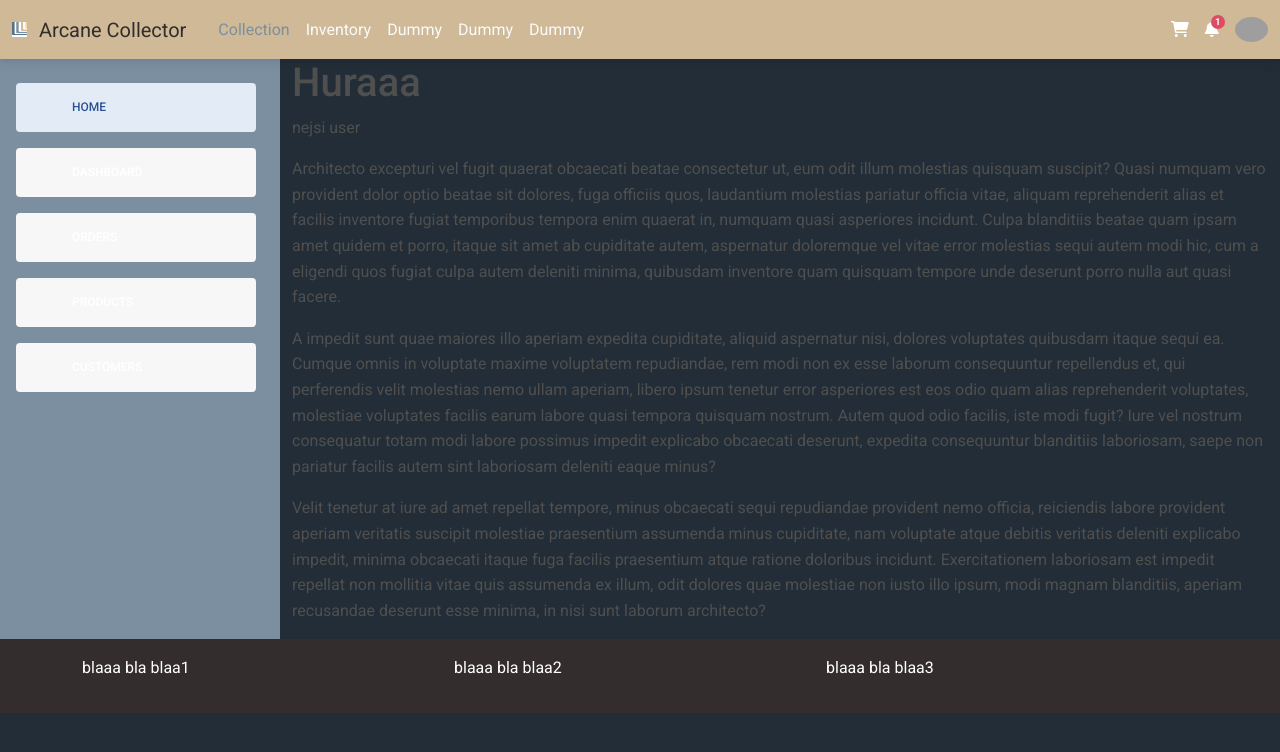
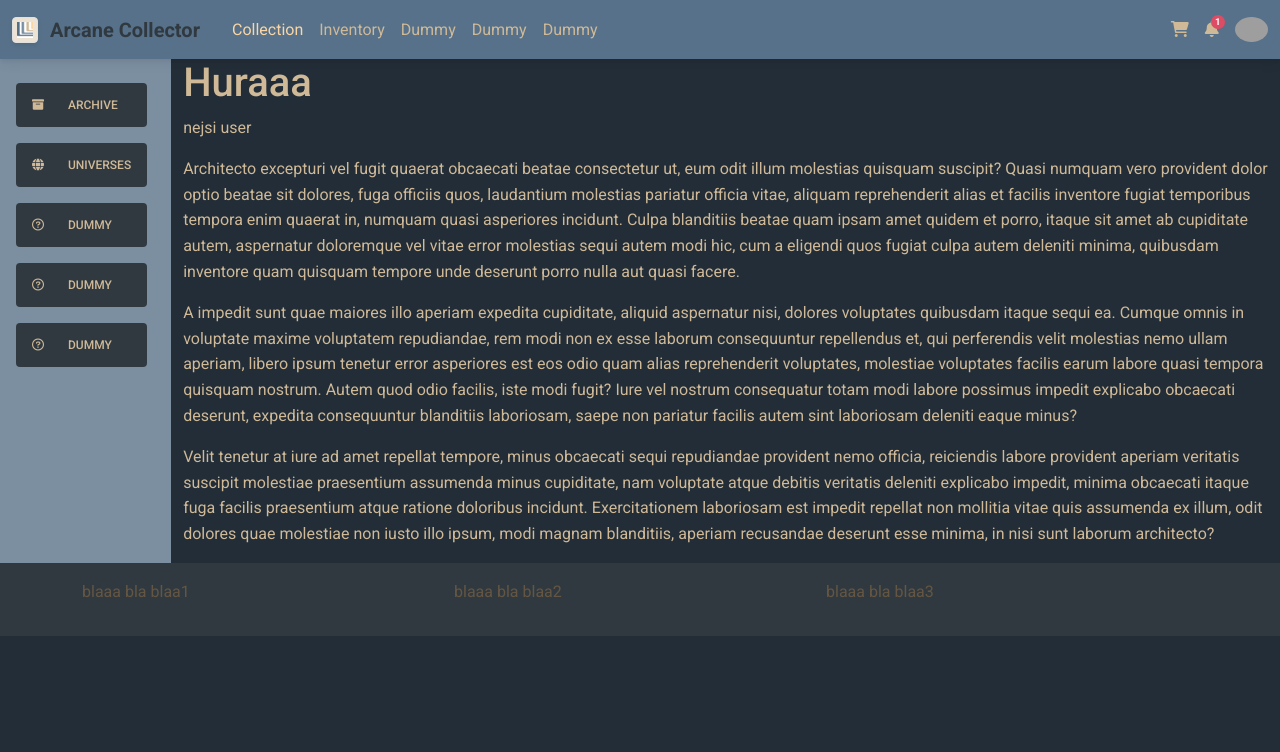
Before and after one commit to LANeo64/arcane-collector, a Django app: page / in a window 1280 px wide. Shown: the top 752 px of the page. Run offline with Django 4.2, Linux system fonts and the light colour scheme; some libraries are stand-ins or nearby versions; grey boxes are pictures that could not be loaded.

Commit message:
Finished first batch of CSS tweaks.

```diff
--- a/collector/collection/templates/collection/menu.html
+++ b/collector/collection/templates/collection/menu.html
@@ -1,33 +1,33 @@
-<div class="d-flex flex-column flex-shrink-0 p-3 text-white" style="width: 280px;">
+<div class="p-lg-3">
     <ul class="nav nav-pills flex-column mb-auto">
-        <li class="nav-item">
-            <a href="#" class="nav-link active" aria-current="page">
-                <svg class="bi me-2" width="16" height="16"><use xlink:href="#home"></use></svg>
-                Home
+        <li>
+            <a href="#" class="nav-link ac-bg-secondary-dark ac-text-tertiary d-flex flex-row flex-nowrap m-1 m-lg-2 p-3" aria-current="page">
+                <i class="fas fa-archive pe-lg-4"></i>
+                <span class="d-none d-lg-inline">Archive</span>
             </a>
         </li>
         <li>
-            <a href="#" class="nav-link text-white">
-                <svg class="bi me-2" width="16" height="16"><use xlink:href="#speedometer2"></use></svg>
-                Dashboard
+            <a href="#" class="nav-link ac-bg-secondary-dark ac-text-tertiary d-flex flex-row flex-nowrap m-1 m-lg-2 p-3">
+                <i class="fas fa-globe pe-lg-4"></i>
+                <span class="d-none d-lg-inline">Universes</span>
             </a>
         </li>
         <li>
-            <a href="#" class="nav-link text-white">
-                <svg class="bi me-2" width="16" height="16"><use xlink:href="#table"></use></svg>
-                Orders
+            <a href="#" class="nav-link ac-bg-secondary-dark ac-text-tertiary d-flex flex-row flex-nowrap m-1 m-lg-2 p-3">
+                <i class="far fa-question-circle pe-lg-4"></i>
+                <span class="d-none d-lg-inline">Dummy</span>
             </a>
         </li>
         <li>
-            <a href="#" class="nav-link text-white">
-                <svg class="bi me-2" width="16" height="16"><use xlink:href="#grid"></use></svg>
-                Products
+            <a href="#" class="nav-link ac-bg-secondary-dark ac-text-tertiary d-flex flex-row flex-nowrap m-1 m-lg-2 p-3">
+                <i class="far fa-question-circle pe-lg-4"></i>
+                <span class="d-none d-lg-inline">Dummy</span>
             </a>
         </li>
         <li>
-            <a href="#" class="nav-link text-white">
-                <svg class="bi me-2" width="16" height="16"><use xlink:href="#people-circle"></use></svg>
-                Customers
+            <a href="#" class="nav-link ac-bg-secondary-dark ac-text-tertiary d-flex flex-row flex-nowrap m-1 m-lg-2 p-3">
+                <i class="far fa-question-circle pe-lg-4"></i>
+                <span class="d-none d-lg-inline">Dummy</span>
             </a>
         </li>
     </ul>
--- a/collector/static/css/colors.css
+++ b/collector/static/css/colors.css
@@ -2,7 +2,6 @@
  * Base colors
  * https://maketintsandshades.com/#567189,7B8FA1,CFB997,FAD6A5
  */
-
 
 :root{
     --ac-primary:#567189;
@@ -29,9 +28,132 @@
     --ac-ter-dark-rgb:83,74,60;
     --ac-qua-light-rgb:253,239,219;
     --ac-qua-dark-rgb:100,86,66;
+
 }
 
 .ac-bg-primary {
     --ac-bg-opacity:1;
+    background-color:rgba(var(--ac-primary-rgb),var(--ac-bg-opacity))!important
+}
+
+.ac-bg-secondary {
+    --ac-bg-opacity:1;
+    background-color:rgba(var(--ac-secondary-rgb),var(--ac-bg-opacity))!important
+}
+
+.ac-bg-tertiary {
+    --ac-bg-opacity:1;
     background-color:rgba(var(--ac-tertiary-rgb),var(--ac-bg-opacity))!important
 }
+
+.ac-bg-quaternary {
+    --ac-bg-opacity:1;
+    background-color:rgba(var(--ac-quaternary-rgb),var(--ac-bg-opacity))!important
+}
+
+.ac-bg-primary-light {
+    --ac-bg-opacity:1;
+    background-color:rgba(var(--ac-pri-light-rgb),var(--ac-bg-opacity))!important
+}
+
+.ac-bg-primary-dark {
+    --ac-bg-opacity:1;
+    background-color:rgba(var(--ac-pri-dark-rgb),var(--ac-bg-opacity))!important
+}
+
+.ac-bg-secondary-light {
+    --ac-bg-opacity:1;
+    background-color:rgba(var(--ac-sec-light-rgb),var(--ac-bg-opacity))!important
+}
+
+.ac-bg-secondary-dark {
+    --ac-bg-opacity:1;
+    background-color:rgba(var(--ac-sec-dark-rgb),var(--ac-bg-opacity))!important
+}
+
+.ac-bg-tertiary-light {
+    --ac-bg-opacity:1;
+    background-color:rgba(var(--ac-ter-light-rgb),var(--ac-bg-opacity))!important
+}
+
+.ac-bg-tertiary-dark {
+    --ac-bg-opacity:1;
+    background-color:rgba(var(--ac-ter-dark-rgb),var(--ac-bg-opacity))!important
+}
+
+.ac-bg-quaternary-light {
+    --ac-bg-opacity:1;
+    background-color:rgba(var(--ac-qua-light-rgb),var(--ac-bg-opacity))!important
+}
+
+.ac-bg-quaternary-dark {
+    --ac-bg-opacity:1;
+    background-color:rgba(var(--ac-qua-dark-rgb),var(--ac-bg-opacity))!important
+}
+
+.ac-text-primary {
+    --ac-text-opacity:1;
+    color:rgba(var(--ac-primary-rgb),var(--ac-text-opacity))!important
+}
+
+.ac-text-secondary {
+    --ac-text-opacity:1;
+    color:rgba(var(--ac-secondary-rgb),var(--ac-text-opacity))!important
+}
+
+.ac-text-tertiary {
+    --ac-text-opacity:1;
+    color:rgba(var(--ac-tertiary-rgb),var(--ac-text-opacity))!important
+}
+
+.ac-text-quaternary {
+    --ac-text-opacity:1;
+    color:rgba(var(--ac-quaternary-rgb),var(--ac-text-opacity))!important
+}
+
+.ac-text-primary-light {
+    --ac-text-opacity:1;
+    color:rgba(var(--ac-pri-light-rgb),var(--ac-text-opacity))!important
+}
+
+.ac-text-primary-dark {
+    --ac-text-opacity:1;
+    color:rgba(var(--ac-pri-dark-rgb),var(--ac-text-opacity))!important
+}
+
+.ac-text-secondary-light {
+    --ac-text-opacity:1;
+    color:rgba(var(--ac-sec-light-rgb),var(--ac-text-opacity))!important
+}
+
+.ac-text-secondary-dark {
+    --ac-text-opacity:1;
+    color:rgba(var(--ac-sec-dark-rgb),var(--ac-text-opacity))!important
+}
+
+.ac-text-tertiary-light {
+    --ac-text-opacity:1;
+    color:rgba(var(--ac-ter-light-rgb),var(--ac-text-opacity))!important
+}
+
+.ac-text-tertiary-dark {
+    --ac-text-opacity:1;
+    color:rgba(var(--ac-ter-dark-rgb),var(--ac-bg-opacity))!important
+}
+
+.ac-text-quaternary-light {
+    --ac-text-opacity:1;
+    color:rgba(var(--ac-qua-light-rgb),var(--ac-text-opacity))!important
+}
+
+.ac-text-quaternary-dark {
+    --ac-text-opacity:1;
+    color:rgba(var(--ac-qua-dark-rgb),var(--ac-text-opacity))!important
+}
+/*
+.nav-pills .nav-link {
+    --ac-bg-opacity:1;
+    --ac-text-opacity:1;
+    background-color:rgba(var(--ac-sec-dark-rgb),var(--ac-bg-opacity))!important;
+    color: rgba(var(--ac-tertiary-rgb),var(--ac-text-opacity))!important;
+}*/
--- a/collector/templates/base.html
+++ b/collector/templates/base.html
@@ -19,13 +19,13 @@
         <link rel="stylesheet" href="{% static 'css/colors.css' %}">
         <title>{% block title %}Page Title | {% endblock title %}Arcane Collector</title>
     </head>
-<body>
-    <header class="text-white">
+<body class="ac-bg-primary-dark ac-text-tertiary">
+    <header>
         {% include 'header.html' %}
     </header>
 
     <main class="d-flex flex-row">
-        <nav class="bg-secondary">
+        <nav class="ac-bg-secondary">
             {% block app_nav %}
             {% endblock app_nav %}
         </nav>
@@ -35,7 +35,7 @@
             {% endblock content %}
         </div>
     </main>
-    <footer class="p-3 bg-dark text-white">
+    <footer class="p-3 ac-bg-secondary-dark ac-text-quaternary-dark">
         {% include 'footer.html' %}
     </footer>
 <!--<script src="{% static 'js/bootstrap/bootstrap.min.js' %}"></script>-->
--- a/collector/templates/header.html
+++ b/collector/templates/header.html
@@ -20,14 +20,14 @@
         <!-- Collapsible wrapper -->
         <div class="collapse navbar-collapse" id="navbarSupportedContent">
             <!-- Navbar brand -->
-            <a class="navbar-brand mt-2 mt-lg-0" href="#">
+            <a class="navbar-brand mt-2 mt-lg-0" href="/">
                 <img
-                src="{% static 'icons/android-chrome-192x192.png' %}"
-                height="15"
+                    class="img-thumbnail ac-bg-tertiary-light"
+                    src="{% static 'icons/favicon-16x16.png' %}"
                     alt="AC Logo"
                     loading="lazy"
                 />
-                <span class="px-2 text-dark">Arcane Collector</span>
+                <span class="px-2 ac-text-secondary-dark fw-bolder">Arcane Collector</span>
             </a>
             <!-- Left links -->
             {% include 'navigation.html' %}
--- a/collector/templates/navigation.html
+++ b/collector/templates/navigation.html
@@ -1,8 +1,8 @@
 <!-- templates/navigation.html -->
 <ul class="navbar-nav me-auto mb-2 mb-lg-0">
-    <li class="nav-item"><a href="{% url 'collection:index' %}" class="nav-link px-2 text-secondary">Collection</a></li>
-    <li class="nav-item"><a href="{% url 'inventory:index' %}" class="nav-link px-2 text-light">Inventory</a></li>
-    <li class="nav-item"><a href="#" class="nav-link px-2 text-light">Dummy</a></li>
-    <li class="nav-item"><a href="#" class="nav-link px-2 text-light">Dummy</a></li>
-    <li class="nav-item"><a href="#" class="nav-link px-2 text-light">Dummy</a></li>
+    <li class="nav-item"><a href="{% url 'collection:index' %}" class="nav-link px-2 ac-text-quaternary">Collection</a></li>
+    <li class="nav-item"><a href="{% url 'inventory:index' %}" class="nav-link px-2 ac-text-tertiary">Inventory</a></li>
+    <li class="nav-item"><a href="#" class="nav-link px-2 ac-text-tertiary">Dummy</a></li>
+    <li class="nav-item"><a href="#" class="nav-link px-2 ac-text-tertiary">Dummy</a></li>
+    <li class="nav-item"><a href="#" class="nav-link px-2 ac-text-tertiary">Dummy</a></li>
 </ul>
```
Lines whose indentation alone changed are shown as unchanged.
